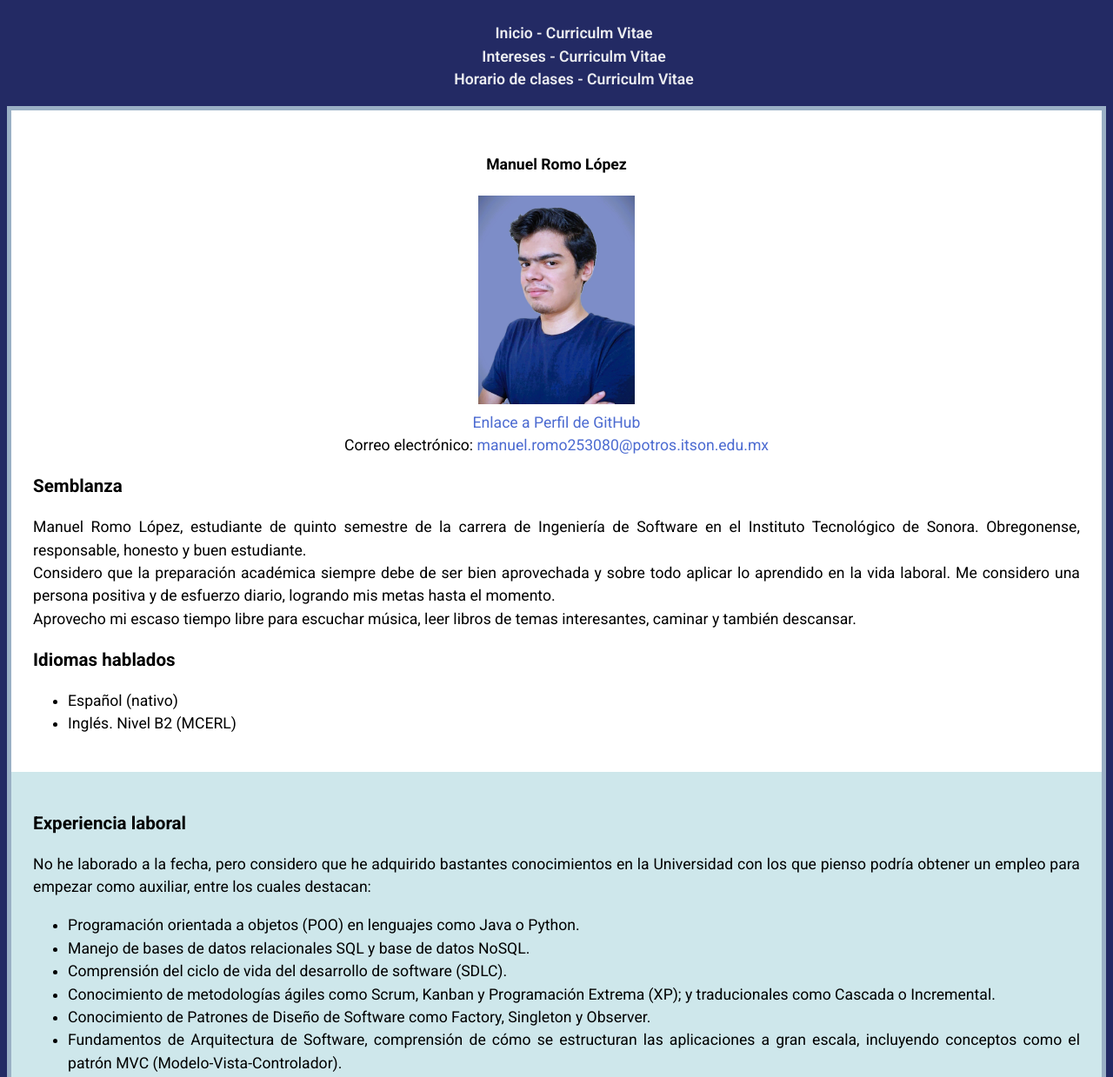
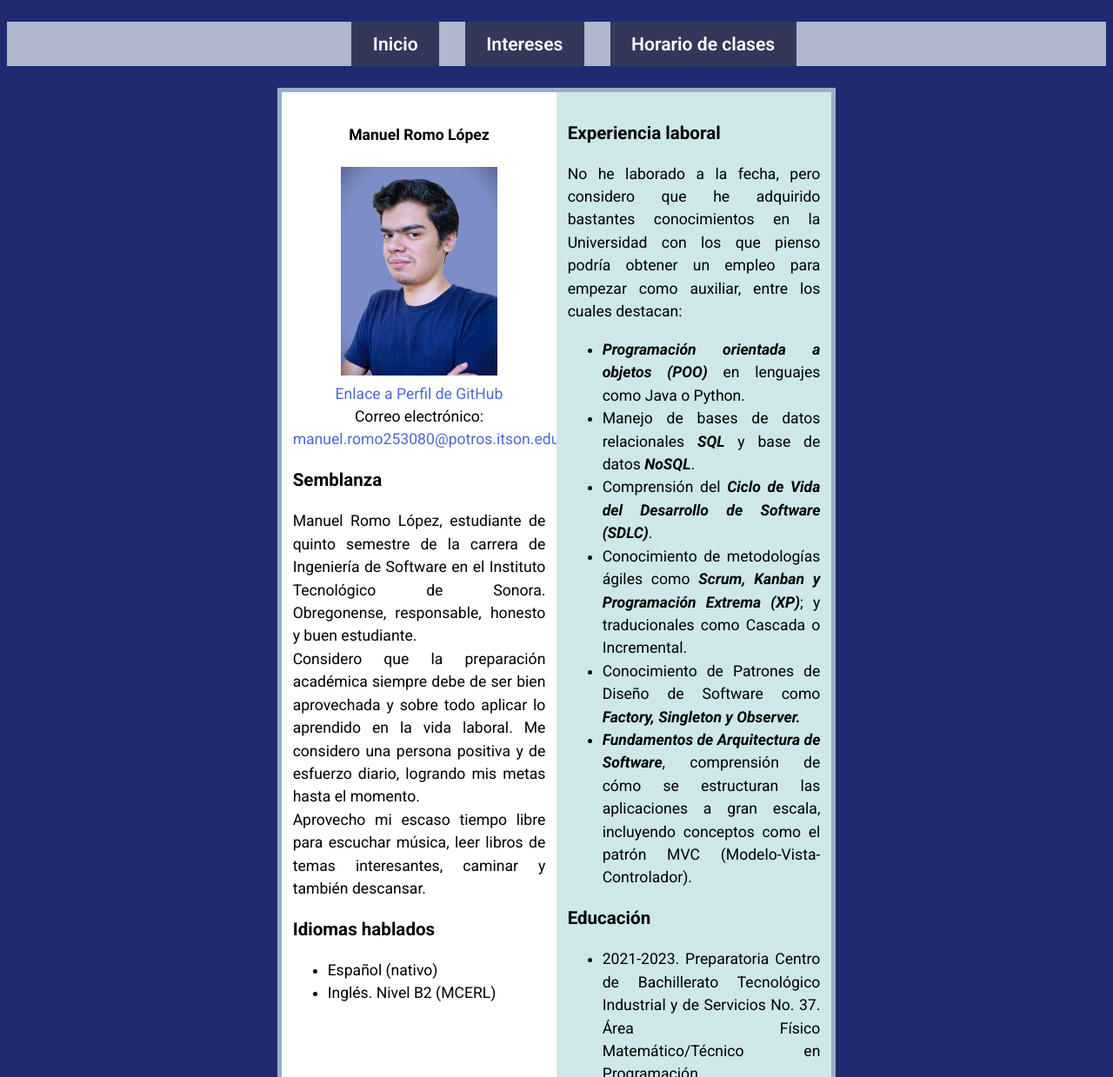
Before and after one commit to manuel-romo/Curriculum_RomoManuel, a plain HTML site: page Curriculum_RomoManuel/index.html in a window 1280 px wide. Shown: the top 1239 px of the page at 87% size. Drawn offline with Linux system fonts and the light colour scheme.

Commit message:
Rama estilos2 actualizada

```diff
--- a/Curriculum_RomoManuel/index.html
+++ b/Curriculum_RomoManuel/index.html
@@ -15,9 +15,9 @@ ID: 00000253080
 
         <nav>
             <ul>
-                <li><a href="./index.html">Inicio - Curriculm Vitae</a></li>
-                <li><a href="./interests.html">Intereses - Curriculm Vitae</a></li>
-                <li><a href="./schedule.html">Horario de clases - Curriculm Vitae</a></li>
+                <li><a href="./index.html">Inicio</a></li>
+                <li><a href="./interests.html">Intereses</a></li>
+                <li><a href="./schedule.html">Horario de clases</a></li>
             </ul>
         </nav>
 
@@ -55,12 +55,12 @@ ID: 00000253080
                         <p>
                             No he laborado a la fecha, pero considero que he adquirido bastantes conocimientos en la Universidad con los que pienso podría obtener un empleo para empezar como auxiliar, entre los cuales destacan:
                             <ul>
-                                <li>Programación orientada a objetos (POO) en lenguajes como Java o Python.</li>
-                                <li>Manejo de bases de datos relacionales SQL y base de datos NoSQL.</li>
-                                <li>Comprensión del ciclo de vida del desarrollo de software (SDLC).</li>
-                                <li>Conocimiento de metodologías ágiles como Scrum, Kanban y Programación Extrema (XP); y traducionales como Cascada o Incremental.</li>
-                                <li>Conocimiento de Patrones de Diseño de Software como Factory, Singleton y Observer.</li>
-                                <li>Fundamentos de Arquitectura de Software, comprensión de cómo se estructuran las aplicaciones a gran escala, incluyendo conceptos como el patrón MVC (Modelo-Vista-Controlador).</li>
+                                <li><span>Programación orientada a objetos (POO)</span> en lenguajes como Java o Python.</li>
+                                <li>Manejo de bases de datos relacionales <span>SQL</span> y base de datos <span>NoSQL</span>.</li>
+                                <li>Comprensión del <span>Ciclo de Vida del Desarrollo de Software (SDLC)</span>.</li>
+                                <li>Conocimiento de metodologías ágiles como <span>Scrum, Kanban y Programación Extrema (XP)</span>; y traducionales como Cascada o Incremental.</li>
+                                <li>Conocimiento de Patrones de Diseño de Software como <span>Factory, Singleton y Observer.</span></li>
+                                <li><span>Fundamentos de Arquitectura de Software</span>, comprensión de cómo se estructuran las aplicaciones a gran escala, incluyendo conceptos como el patrón MVC (Modelo-Vista-Controlador).</li>
                             </ul>
 
                         </p>
--- a/Curriculum_RomoManuel/styles/styles.css
+++ b/Curriculum_RomoManuel/styles/styles.css
@@ -7,40 +7,68 @@ ID: 00000253080
 @import url('https://fonts.googleapis.com/css2?family=Roboto:ital,wght@0,100..900;1,100..900&display=swap');
 
 body{
-    background-color: rgb(35, 42, 100);
+    background-color: rgb(34, 41, 115);
     font-family: "Roboto", sans-serif;
     font-size: 1.1em;
     line-height: 1.5em;
 }
 
 footer{
-    background-color: rgb(186, 190, 206);
+    background-color: rgb(166, 199, 242);
     text-align: center;
     padding: 3% 0;
     margin-top:2%;
     font-weight: 700;
+    clear:both;
+    border-width: 2% 0;
+    border-style: solid none;
+    border-color: white;
 }
 
 nav{
-    margin-top: 2%;
+    margin: 2% 0;
     text-align: center;
+    background-color: rgb(175, 183, 205);
+    display: block;
+    font-size: 1.2em;
 }
 
 nav a{
-    color:rgb(235, 236, 240);
+    color:inherit;
     font-weight: 600;
     text-decoration: none;
 }
 
 nav li{
     list-style-type: none;
+    display:inline-block;
+    background-color: rgb(51, 56, 90);
+    padding: 1% 2%;
+    margin:0 1%;
+    color:white;
+}
+
+nav li:hover{
+    background-color: white;
+    color:black;
+}
+
+span{
+    font-style: italic;
+    font-weight: 700;
+}
+
+::selection{
+    background-color: rgb(20, 19, 41);
+    color:white;
 }
 
 #portada_curriculum{
-    background-color: rgb(1, 9, 13);
     margin: auto;
+    width: 50%;
     border: 5px solid rgb(154, 176, 197);
     text-align: justify;
+    display:flex;
 }
 
 #seccion_perfil{
@@ -54,12 +82,17 @@ nav li{
 
 #seccion_perfil_semblanza_idiomas{
     background-color: rgb(255, 255, 255);
-    padding: 2% 2% 2% 2%;
 }
 
 #seccion_laboral_educacion{
     background-color: rgb(206, 231, 235);
+}
+
+#seccion_laboral_educacion, #seccion_perfil_semblanza_idiomas{
     padding: 2% 2% 2% 2%;
+    box-sizing: border-box;
+    float:left;
+    width: 50%;
 }
 
 #main_intereses{
@@ -75,11 +108,13 @@ nav li{
 #articulo_intereses{
     margin:auto;
     text-align: justify;
+    display:flex;
 }
 
 #seccion_intereses_personales{
     background-color: rgb(182, 185, 218);
-    padding: 3%;
+    margin-right: 1%;
+    margin-left: 5%;
 }
 
 #seccion_intereses_personales h3{
@@ -88,7 +123,17 @@ nav li{
 
 #seccion_intereses_profesionales{
     background-color: rgb(255, 255, 255);
-    padding: 3%;
+    margin-right: 5%;
+    margin-left: 1%;
+}
+
+#seccion_intereses_personales, #seccion_intereses_profesionales{
+    padding: 1%;
+    float:left;
+    width: 50%;
+    box-sizing: border-box;
+    border:10px ridge rgb(241, 241, 241);
+
 }
 
 #seccion_intereses_profesionales h3{
@@ -106,11 +151,13 @@ nav li{
 
 #articulo_horario table{
     margin:auto;
+    border-collapse: collapse;
+    font-weight: 600;
 }
 
 #articulo_horario th{
     border: 2px solid rgb(162, 162, 202);
-    background-color: rgb(110, 81, 81);
+    background-color: rgb(41, 45, 67);
     color:#eaf1f1;
 }
 
@@ -123,7 +170,7 @@ nav li{
 }
 
 .td_arquitectura_software{
-    background-color: rgb(211, 152, 114);
+    background-color: rgb(234, 184, 150);
 }
 
 .td_aplicaciones_web{
@@ -131,7 +178,7 @@ nav li{
 }
 
 .td_administracion_proyectos_software{
-    background-color: rgb(220, 126, 151);
+    background-color: rgb(232, 153, 153);
 }
 
 .td_metodos_numericos{
```
Also changed, not shown: Curriculum_RomoManuel/interests.html (+3 -3 lines), Curriculum_RomoManuel/schedule.html (+3 -3 lines).
